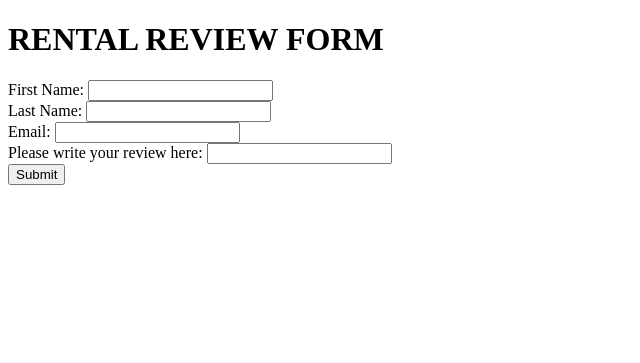
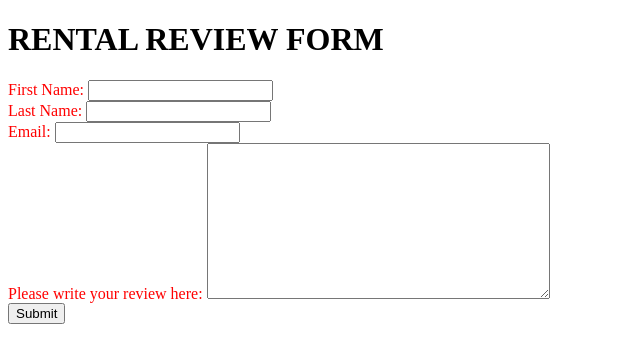
Before and after one commit to hyun907/django-study, a Django app: page /cars/rental_review/ in a window 1280 px wide. Shown: the top 363 px of the page, without its empty margins (0-640 px from the left). Run offline with Django 5.2, Linux system fonts and the light colour scheme.

Commit message:
feat: review 필드 Textarea 위젯 적용 및 custom.css 연결

```diff
--- a/08_django_forms/mysite/cars/forms.py
+++ b/08_django_forms/mysite/cars/forms.py
@@ -4,4 +4,4 @@ class ReviewForm(forms.Form):
     first_n = forms.CharField(label='First Name', max_length=100)
     last_n = forms.CharField(label='Last Name', max_length=100)
     email = forms.EmailField(label='Email')
-    review = forms.CharField(label='Please write your review here')
+    review = forms.CharField(label='Please write your review here', widget=forms.Textarea())
--- /dev/null
+++ b/08_django_forms/mysite/cars/static/cars/custom.css
@@ -0,0 +1,3 @@
+.myform{
+    color: red;
+}
--- a/08_django_forms/mysite/cars/templates/cars/rental_review.html
+++ b/08_django_forms/mysite/cars/templates/cars/rental_review.html
@@ -1,13 +1,15 @@
+{% load static %}
 <!DOCTYPE html>
 <html lang="en">
 <head>
     <meta charset="UTF-8">
     <meta name="viewport" content="width=device-width, initial-scale=1.0">
     <title>Document</title>
+    <link rel="stylesheet" href="{% static 'cars/custom.css' %}">
 </head>
 <body>
     <h1>RENTAL REVIEW FORM</h1>
-    <form method="POST">
+    <form method="POST" class="myform">
         {% csrf_token %}
         {{ form }}
         <input type="submit">
```
